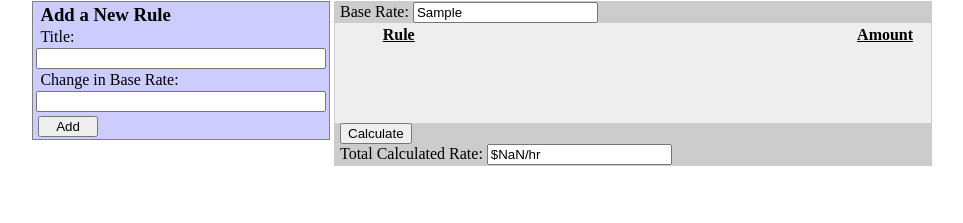
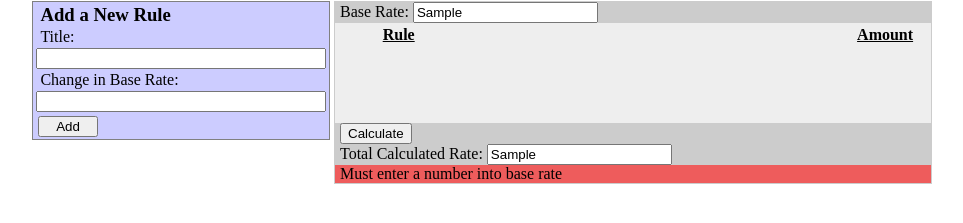
Before and after one commit to Ashley-Wright/Hourly-Rate-Calculator, a plain HTML site: page index.html in a window 1280 px wide. Both pictures are taken after typing "Sample", "Sample" into the empty fields and a click on the button "Calculate". Shown: the part 79-302 px from the top of the page, without its empty margins (158-1121 px from the left). Drawn offline with Linux system fonts and the light colour scheme.

Commit message:
Error message if base rate is not entered

```diff
--- a/index.html
+++ b/index.html
@@ -39,6 +39,9 @@
       <input id='calculateRateButton' type='button' value='Calculate'>
       <label>Total Calculated Rate:</label>
       <input id='calculatedRate' type='text'>
+
+      <!-- Error -->
+      <p class='error' class='hidden'></p>
     </div>
 
     <!-- scripts -->
--- a/main.js
+++ b/main.js
@@ -28,8 +28,9 @@ function addRule(){
 }
 
 function calculateRate() {
+  var baseRate = parseInt($('#baseRate').val());
+  if (baseRate){
     // Get Values
-  var baseRate = parseInt($('#baseRate').val());
     var rate = new Rate(baseRate);
     var changeInRate = 0;
 
@@ -50,6 +51,12 @@ function calculateRate() {
 
     // Update HTML
     $('#calculatedRate').val(formatDollar(rate.calculatedRate));
+    $('#right .error').addClass('hidden');
+
+  } else {
+    // error
+    $('#right .error').text('Must enter a number into base rate').removeClass('hidden');
+  }
 }
 
 function formatDollar(value){
--- a/style.css
+++ b/style.css
@@ -68,3 +68,13 @@ th.tdTitle{
   width: 10%;
   text-align: right;
 }
+
+.hidden{
+  display: none;
+}
+
+.error{
+  background-color: #EE5C5C;
+  margin: 0;
+  padding-left: 5px;
+}
```
Lines whose indentation alone changed are shown as unchanged.
